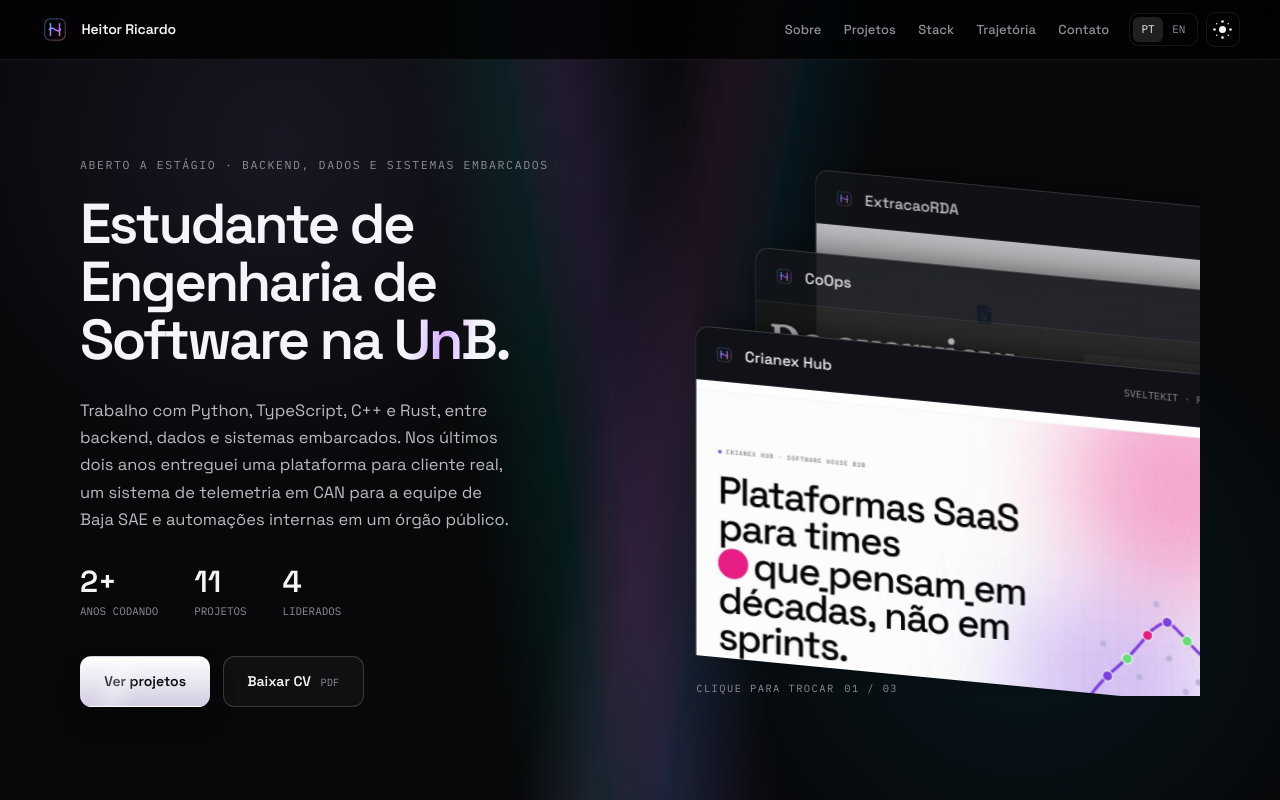
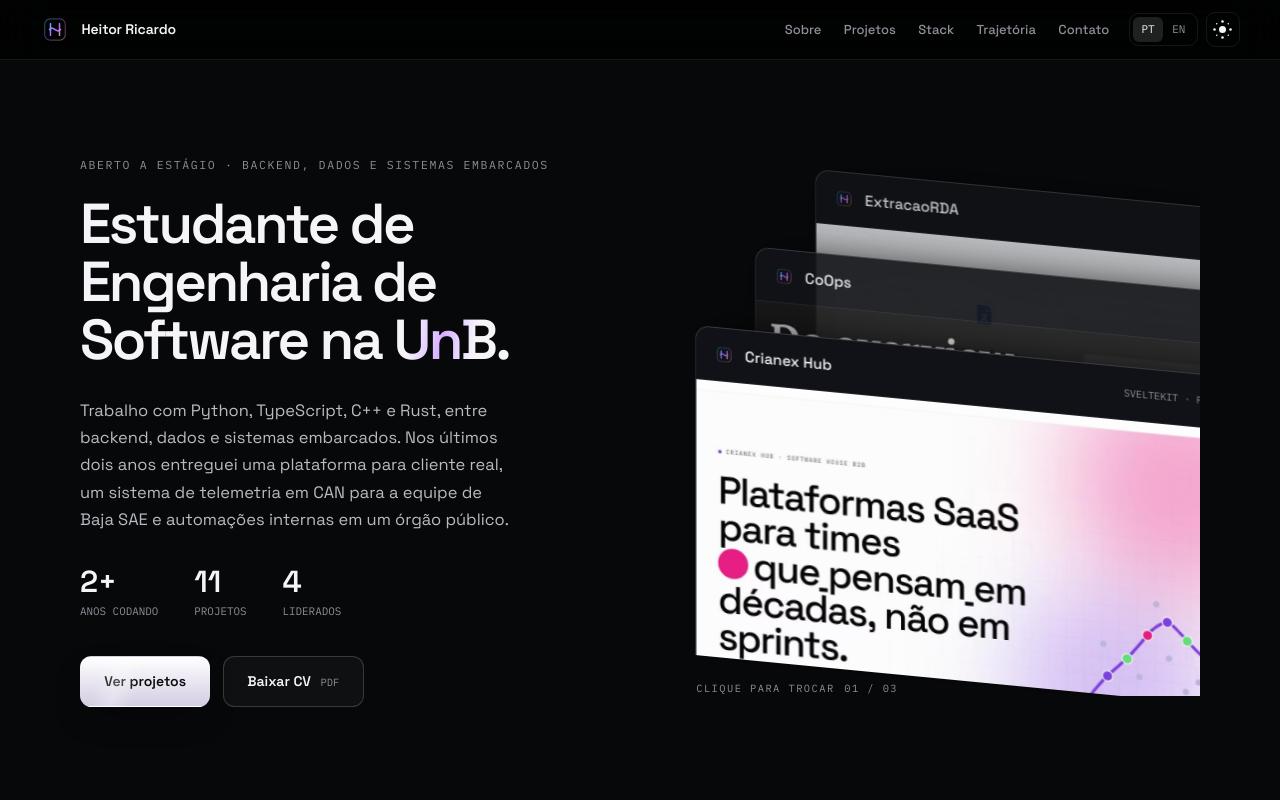
Before and after one commit to HeitorM50/HeitorM50.github.io, a Next.js app: page / in a window 1280 px wide. Shown: the top 800 px of the page. Built offline with nearby package versions, Linux system fonts and the light colour scheme.

Commit message:
feat: adiciona flow field dinamico ao portfolio

```diff
--- a/package.json
+++ b/package.json
@@ -16,10 +16,14 @@
     "check": "npm run typecheck && npm run lint && npm run test && npm run build && npm run check:static"
   },
   "dependencies": {
+    "@tailwindcss/postcss": "^4.3.3",
+    "cn": "^0.2.6",
     "next": "^16.3.4",
     "nextra": "^4.6.1",
+    "postcss": "^8.5.28",
     "react": "^19.3.0",
-    "react-dom": "^19.3.0"
+    "react-dom": "^19.3.0",
+    "tailwindcss": "^4.3.3"
   },
   "devDependencies": {
     "@eslint/eslintrc": "^3.3.7",
--- /dev/null
+++ b/postcss.config.mjs
@@ -0,0 +1,7 @@
+const config = {
+  plugins: {
+    '@tailwindcss/postcss': {},
+  },
+}
+
+export default config
--- a/src/app/globals.css
+++ b/src/app/globals.css
@@ -1,3 +1,7 @@
+@layer theme, base, components, utilities;
+@import "tailwindcss/theme.css" layer(theme);
+@import "tailwindcss/utilities.css" layer(utilities);
+
 @font-face {
   font-family: 'Space Grotesk';
   src: url('/fonts/space-grotesk-latin-ext.woff2') format('woff2');
@@ -87,8 +91,6 @@ p, h1, h2, h3, h4 { margin-top: 0; }
 .wide-shell { width: min(100% - 5rem, 77.5rem); margin-inline: auto; }
 .content-shell, .shell { width: min(100% - 5rem, 73.75rem); margin-inline: auto; }
 
-.atmosphere { position: fixed; inset: 0; z-index: -1; overflow: hidden; pointer-events: none; background-color: var(--bg); background-image: linear-gradient(82deg, transparent 37%, oklch(0.74 0.18 185 / .09) 43%, oklch(0.7 0.2 300 / .13) 48%, transparent 56%), linear-gradient(101deg, transparent 47%, oklch(0.72 0.2 330 / .1) 52%, oklch(0.73 0.16 235 / .08) 57%, transparent 63%), radial-gradient(circle at 22% 18%, color-mix(in oklab, var(--accent) 10%, transparent), transparent 30%), radial-gradient(circle at 80% 76%, color-mix(in oklab, var(--accent-2) 8%, transparent), transparent 28%); }
-.atmosphere span { display: none; }
 @keyframes shine { from { background-position: 200% 50%; } to { background-position: -100% 50%; } }
 @keyframes specular { from { transform: translateX(-150%) skewX(-18deg); } to { transform: translateX(300%) skewX(-18deg); } }
 @keyframes fade-up { from { opacity: 0; transform: translateY(.5rem); } to { opacity: 1; transform: translateY(0); } }
--- a/src/components/HomePage.tsx
+++ b/src/components/HomePage.tsx
@@ -3,6 +3,7 @@ import Link from 'next/link'
 import type { CSSProperties } from 'react'
 import { Header } from './Header'
 import { Picture } from './Picture'
+import NeuralBackground from '@/components/ui/flow-field-background'
 import { caseHref, experiences, projects, site, stackGroups, type Locale, type Project } from '@/data/portfolio'
 
 const homeCopy = {
@@ -72,7 +73,7 @@ export function HomePage({ locale }: { locale: Locale }) {
   }
 
   return <div className="legacy-page">
-    <div className="atmosphere" aria-hidden="true"><span /><span /><span /></div>
+    <NeuralBackground className="fixed inset-0 -z-10" />
     <Header locale={locale} alternateHref={locale === 'pt' ? '/en/' : '/'} />
     <main>
       <section className="hero legacy-section" aria-labelledby="hero-title">
--- /dev/null
+++ b/src/components/ui/flow-field-background.tsx
@@ -0,0 +1,44 @@
+import { cn } from '@/lib/utils'
+
+interface NeuralBackgroundProps {
+  className?: string
+  /** Color of the particles. */
+  color?: string
+  /** Lower values create longer trails. */
+  trailOpacity?: number
+  /** Requested particle ceiling; the canvas scales it down on smaller screens. */
+  particleCount?: number
+  /** Base speed multiplier. */
+  speed?: number
+  /** How strongly page scroll bends and accelerates the flow field. */
+  scrollInfluence?: number
+}
+
+/**
+ * React shell for the flow-field canvas. Animation is progressively enhanced by
+ * the portfolio's tiny static runtime so exported pages do not ship Next's full
+ * client runtime for a decorative background.
+ */
+export default function NeuralBackground({
+  className,
+  color = '#818cf8',
+  trailOpacity = 0.12,
+  particleCount = 600,
+  speed = 0.8,
+  scrollInfluence = 1,
+}: NeuralBackgroundProps) {
+  return (
+    <div
+      data-flow-field-background
+      data-color={color}
+      data-particle-count={particleCount}
+      data-scroll-influence={scrollInfluence}
+      data-speed={speed}
+      data-trail-opacity={trailOpacity}
+      aria-hidden="true"
+      className={cn('relative h-full w-full overflow-hidden bg-[var(--bg)]', className)}
+    >
+      <canvas className="block h-full w-full opacity-80 motion-reduce:opacity-45" />
+    </div>
+  )
+}
--- a/src/data/static-runtime.ts
+++ b/src/data/static-runtime.ts
@@ -1,7 +1,26 @@
 export const staticRuntime = `(function(){
 var root=document.documentElement;
 try{var stored=localStorage.getItem('portfolio-theme');if(!stored)stored=matchMedia('(prefers-color-scheme: light)').matches?'light':'dark';root.dataset.theme=stored}catch(e){root.dataset.theme='dark'}
+function initFlowField(container){
+ var canvas=container.querySelector('canvas');if(!canvas)return;var ctx=canvas.getContext('2d',{alpha:false});if(!ctx)return;
+ var color=container.dataset.color||'#818cf8',trail=Number(container.dataset.trailOpacity)||.12,requested=Number(container.dataset.particleCount)||600,speed=Number(container.dataset.speed)||.8,influence=Number(container.dataset.scrollInfluence)||1;
+ var width=1,height=1,particles=[],lastFrame=0,scrollProgress=0,scrollVelocity=0,previousScroll=scrollY,visible=!document.hidden,reduced=matchMedia('(prefers-reduced-motion: reduce)').matches,frameInterval=innerWidth<768?1000/30:1000/45,mouse={x:-1000,y:-1000};
+ function background(){return root.dataset.theme==='light'?'#faf9fb':'#07080a'}
+ function updateScroll(){var range=Math.max(1,root.scrollHeight-innerHeight);scrollProgress=Math.min(1,Math.max(0,scrollY/range));scrollVelocity=Math.max(-18,Math.min(18,scrollY-previousScroll));previousScroll=scrollY}
+ function Particle(){this.reset()}
+ Particle.prototype.reset=function(){this.x=Math.random()*width;this.y=Math.random()*height;this.vx=0;this.vy=0;this.age=0;this.life=Math.random()*220+100};
+ Particle.prototype.update=function(){var phase=scrollProgress*1200*influence,angle=(Math.cos((this.x+phase)*.005)+Math.sin((this.y-phase*.7)*.005))*Math.PI+scrollProgress*Math.PI*1.5*influence,dynamicSpeed=speed*(1+Math.min(.75,Math.abs(scrollVelocity)*.035));this.vx+=Math.cos(angle)*.2*dynamicSpeed;this.vy+=Math.sin(angle)*.2*dynamicSpeed;var dx=mouse.x-this.x,dy=mouse.y-this.y,d2=dx*dx+dy*dy,radius=150;if(d2>0&&d2<radius*radius){var distance=Math.sqrt(d2),force=(radius-distance)/radius;this.vx-=dx*force*.05;this.vy-=dy*force*.05}this.x+=this.vx;this.y+=this.vy;this.vx*=.95;this.vy*=.95;this.age+=1;if(this.age>this.life)this.reset();if(this.x<0)this.x=width;if(this.x>width)this.x=0;if(this.y<0)this.y=height;if(this.y>height)this.y=0};
+ function paintBackground(alpha){ctx.globalAlpha=alpha;ctx.fillStyle=background();ctx.fillRect(0,0,width,height)}
+ function draw(){paintBackground(trail);ctx.fillStyle=color;particles.forEach(function(particle){particle.update();ctx.globalAlpha=1-Math.abs(particle.age/particle.life-.5)*2;ctx.fillRect(particle.x,particle.y,1.35,1.35)});ctx.globalAlpha=1}
+ function drawStill(){paintBackground(1);for(var pass=0;pass<8;pass+=1)draw()}
+ function resize(){width=Math.max(1,container.clientWidth);height=Math.max(1,container.clientHeight);var dpr=Math.min(devicePixelRatio||1,1.5);canvas.width=Math.round(width*dpr);canvas.height=Math.round(height*dpr);canvas.style.width=width+'px';canvas.style.height=height+'px';ctx.setTransform(dpr,0,0,dpr,0,0);var areaLimit=Math.max(120,Math.round(width*height/3000)),count=Math.min(requested,areaLimit,reduced?180:requested);particles=Array.from({length:count},function(){return new Particle()});paintBackground(1);if(reduced)drawStill()}
+ function frame(time){requestAnimationFrame(frame);if(!visible||time-lastFrame<frameInterval)return;lastFrame=time;draw();scrollVelocity*=.88}
+ function pointerMove(event){var rect=canvas.getBoundingClientRect();mouse.x=event.clientX-rect.left;mouse.y=event.clientY-rect.top}
+ function pointerLeave(){mouse.x=-1000;mouse.y=-1000}
+ updateScroll();resize();if('ResizeObserver' in window)new ResizeObserver(resize).observe(container);else addEventListener('resize',resize,{passive:true});new MutationObserver(function(){reduced?drawStill():paintBackground(1)}).observe(root,{attributes:true,attributeFilter:['data-theme']});addEventListener('pointermove',pointerMove,{passive:true});root.addEventListener('pointerleave',pointerLeave);addEventListener('scroll',function(){updateScroll();if(reduced)requestAnimationFrame(drawStill)},{passive:true});document.addEventListener('visibilitychange',function(){visible=!document.hidden});if(!reduced)requestAnimationFrame(frame)
+}
 function ready(){
+ document.querySelectorAll('[data-flow-field-background]').forEach(initFlowField);
  document.querySelectorAll('[data-theme-toggle]').forEach(function(button){button.addEventListener('click',function(){var next=root.dataset.theme==='dark'?'light':'dark';root.dataset.theme=next;try{localStorage.setItem('portfolio-theme',next)}catch(e){}})});
  document.querySelectorAll('[data-deck]').forEach(function(deck){var cards=Array.from(deck.querySelectorAll('[data-deck-card]'));var counter=deck.parentElement.querySelector('[data-deck-counter]');var active=0;function render(){cards.forEach(function(card,index){card.dataset.position=String((index-active+cards.length)%cards.length)});if(counter)counter.textContent=String(active+1).padStart(2,'0')+' / '+String(cards.length).padStart(2,'0')}function advance(){active=(active+1)%cards.length;render()}deck.addEventListener('click',advance);deck.addEventListener('keydown',function(event){if(event.key==='Enter'||event.key===' '){event.preventDefault();advance()}});render()});
  document.querySelectorAll('[data-experience]').forEach(function(section){var tabs=Array.from(section.querySelectorAll('[data-exp-index]'));var panels=Array.from(section.querySelectorAll('[data-exp-panel]'));function select(index){tabs.forEach(function(tab,i){var active=i===index;tab.setAttribute('aria-selected',String(active));tab.tabIndex=active?0:-1});panels.forEach(function(panel,i){panel.hidden=i!==index})}tabs.forEach(function(tab,index){tab.addEventListener('click',function(){select(index)});tab.addEventListener('mouseenter',function(){select(index)});tab.addEventListener('keydown',function(event){if(event.key==='ArrowRight'||event.key==='ArrowLeft'){event.preventDefault();var direction=event.key==='ArrowRight'?1:-1;var next=(index+direction+tabs.length)%tabs.length;select(next);tabs[next].focus()}})});select(0)});
--- /dev/null
+++ b/src/lib/utils.ts
@@ -0,0 +1 @@
+export { cn } from 'cn'
```
Also changed, not shown: components.json (added), 2 other files (tests, documents, lock files or other folders).
